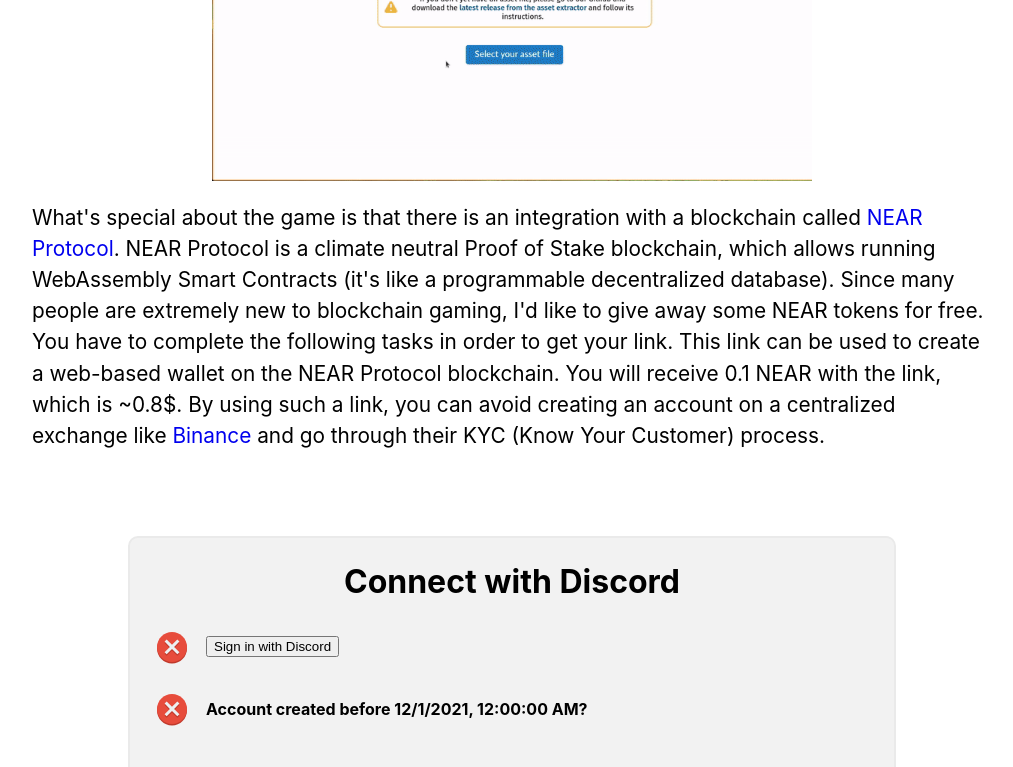
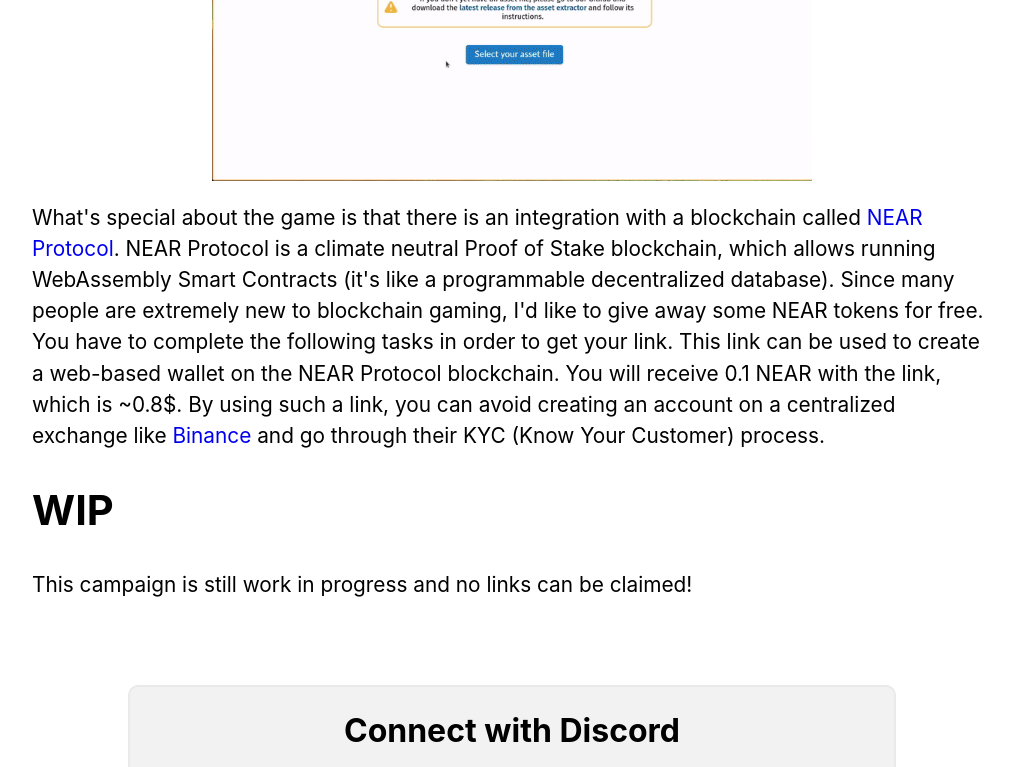
Before and after one commit to Shroom-Kingdom/linkdrop, a Next.js app: page / in a window 1280 px wide. Shown: the part 1177-1944 px from the top of the page, without its empty margins (128-1141 px from the left). Built offline with nearby package versions, Linux system fonts and the light colour scheme.

Commit message:
add wip label

```diff
--- a/src/description.mdx
+++ b/src/description.mdx
@@ -36,3 +36,7 @@
 This link can be used to create a web-based wallet on the NEAR Protocol blockchain.
 You will receive 0.1 NEAR with the link, which is ~0.8$.
 By using such a link, you can avoid creating an account on a centralized exchange like <ExternalLink href="https://www.binance.com/">Binance</ExternalLink> and go through their KYC (Know Your Customer) process.
+
+# WIP
+
+This campaign is still work in progress and no links can be claimed!
```
